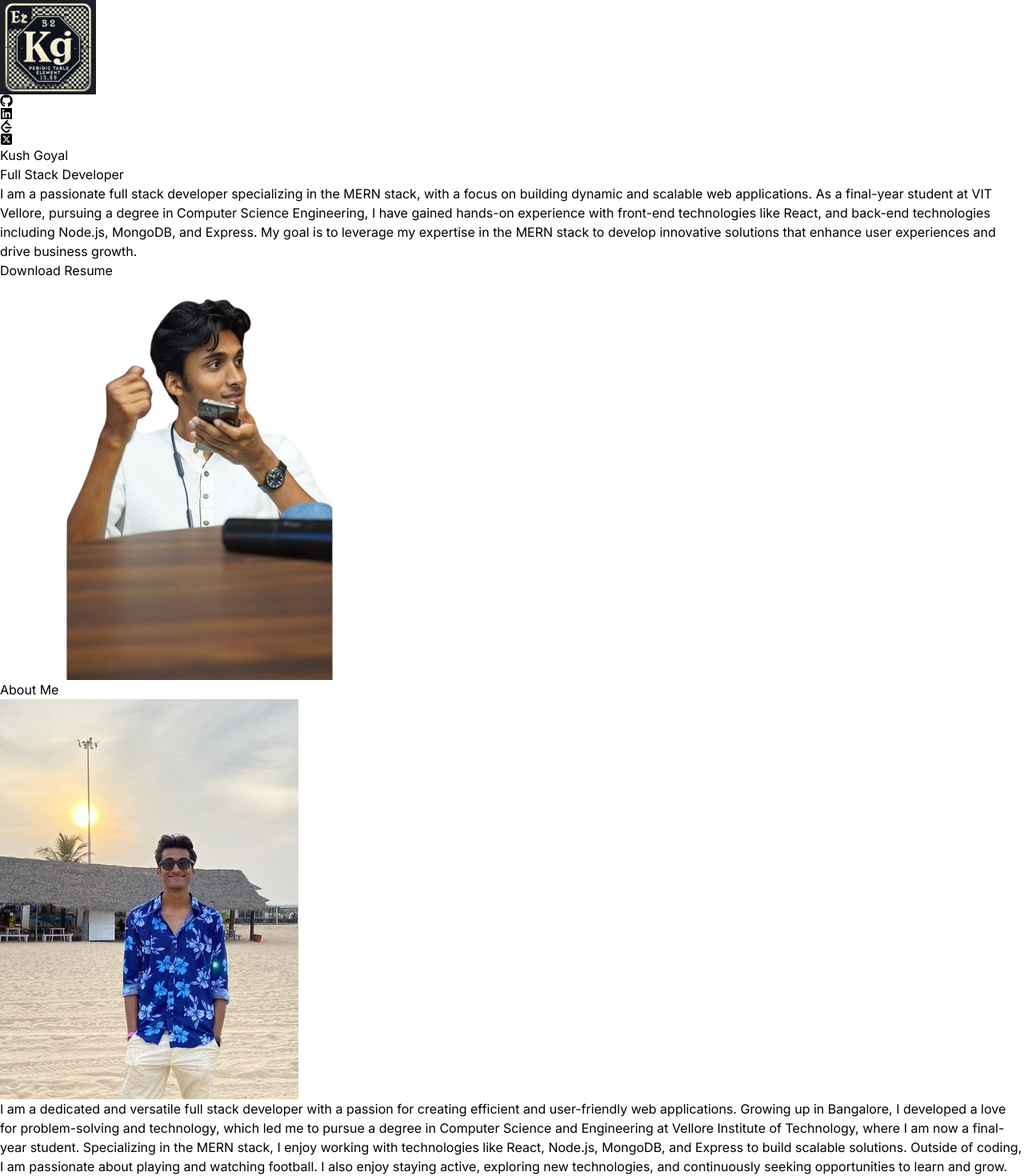
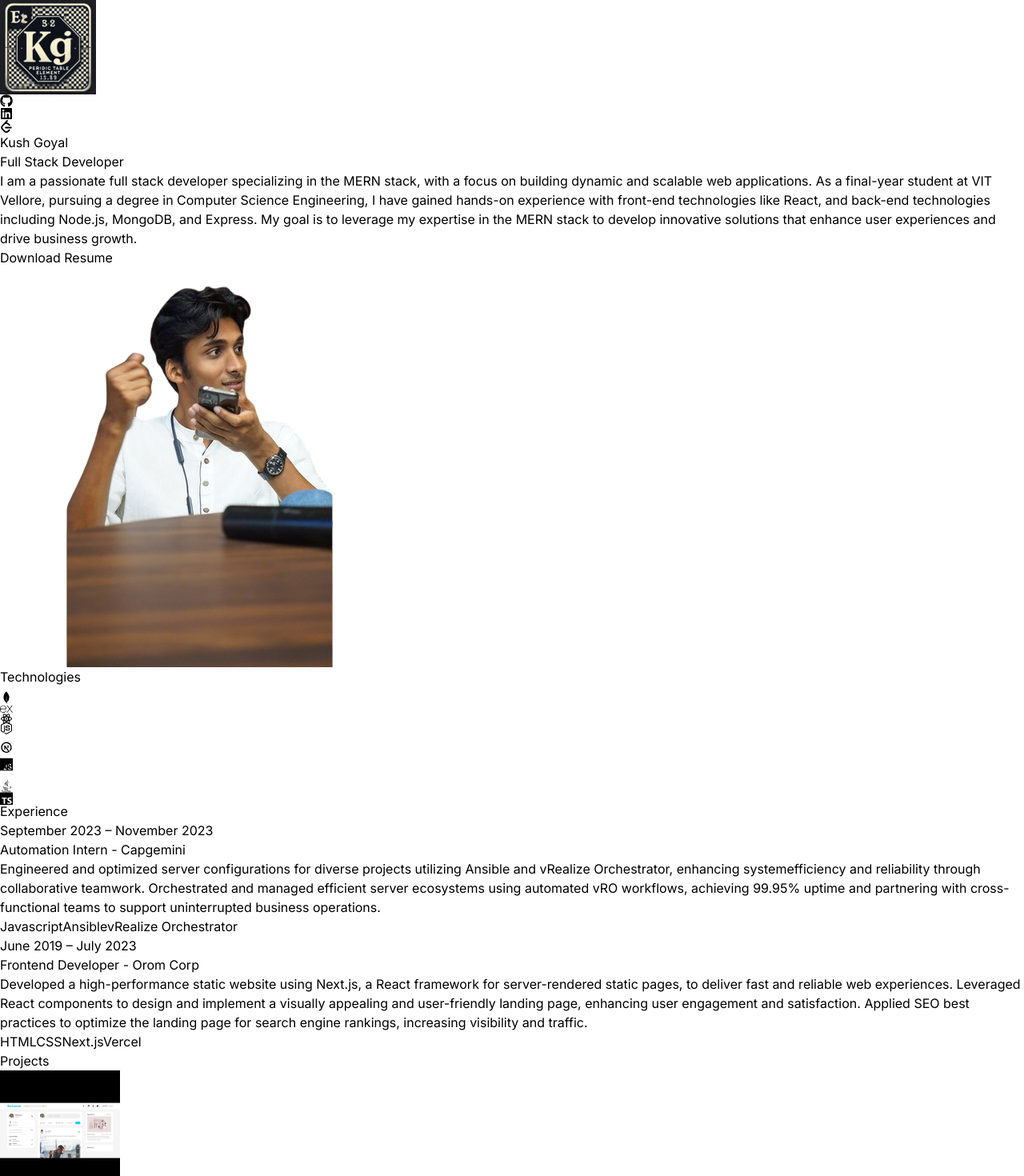
Before and after one commit to kush-goyal96/portfolio, a React (Vite) app: page / in a window 1280 px wide. Shown: the top 1470 px of the page at 80% size. Built offline with nearby package versions, Linux system fonts and the light colour scheme.

Commit message:
removed twitter and fixed projects tag

```diff
--- a/src/App.jsx
+++ b/src/App.jsx
@@ -15,7 +15,7 @@ function App() {
       <div className="container mx-auto px-8">
         <Navbar />
         <Hero />
-        <About />
+        {/* <About /> */}
         <Technologies />
         <Experience />
         <Projects />
--- a/src/components/Experience.jsx
+++ b/src/components/Experience.jsx
@@ -36,6 +36,7 @@ const Experience = () => {
                 </span>
               </h6>
               <p className="mb-4 text-neutral-400">{experience.description}</p>
+              <div className="flex flex-wrap">
                 {experience.technologies.map((tech, index) => (
                   <span
                     key={index}
@@ -44,6 +45,7 @@ const Experience = () => {
                     {tech}
                   </span>
                 ))}
+              </div>
             </motion.div>
           </div>
         ))}
--- a/src/components/Navbar.jsx
+++ b/src/components/Navbar.jsx
@@ -1,6 +1,5 @@
 import logo from "../assets/myPic.png";
 import { FaLinkedin, FaGithub } from "react-icons/fa";
-import { FaSquareXTwitter } from "react-icons/fa6";
 import { SiLeetcode } from "react-icons/si";
 
 const Navbar = () => {
@@ -19,7 +18,6 @@ const Navbar = () => {
         <a href="https://leetcode.com/u/ExoticOrange96/">
           <SiLeetcode className="hover:text-yellow-500" />
         </a>
-        <FaSquareXTwitter />
       </div>
     </nav>
   );
```
Lines whose indentation alone changed are shown as unchanged.
